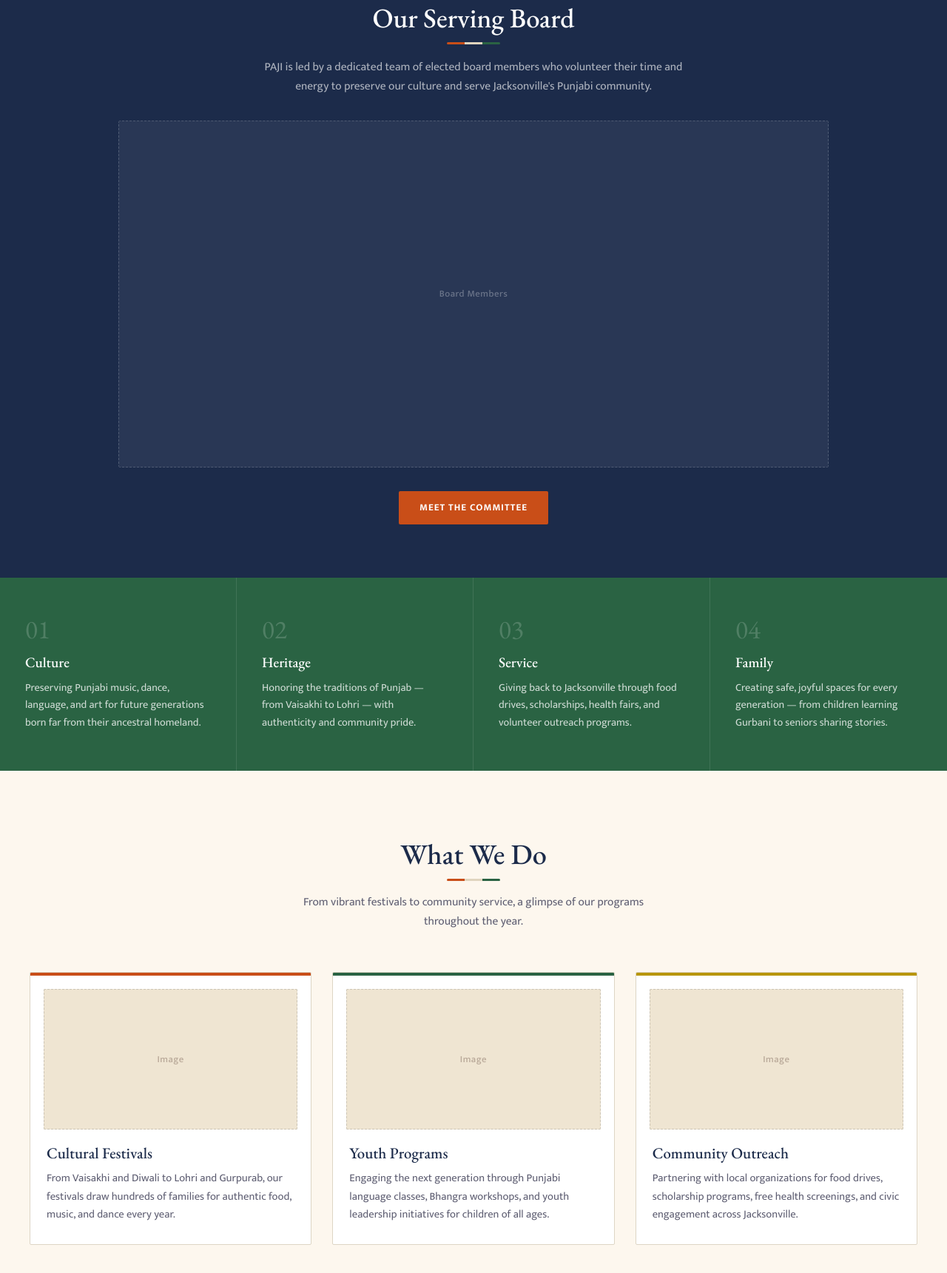
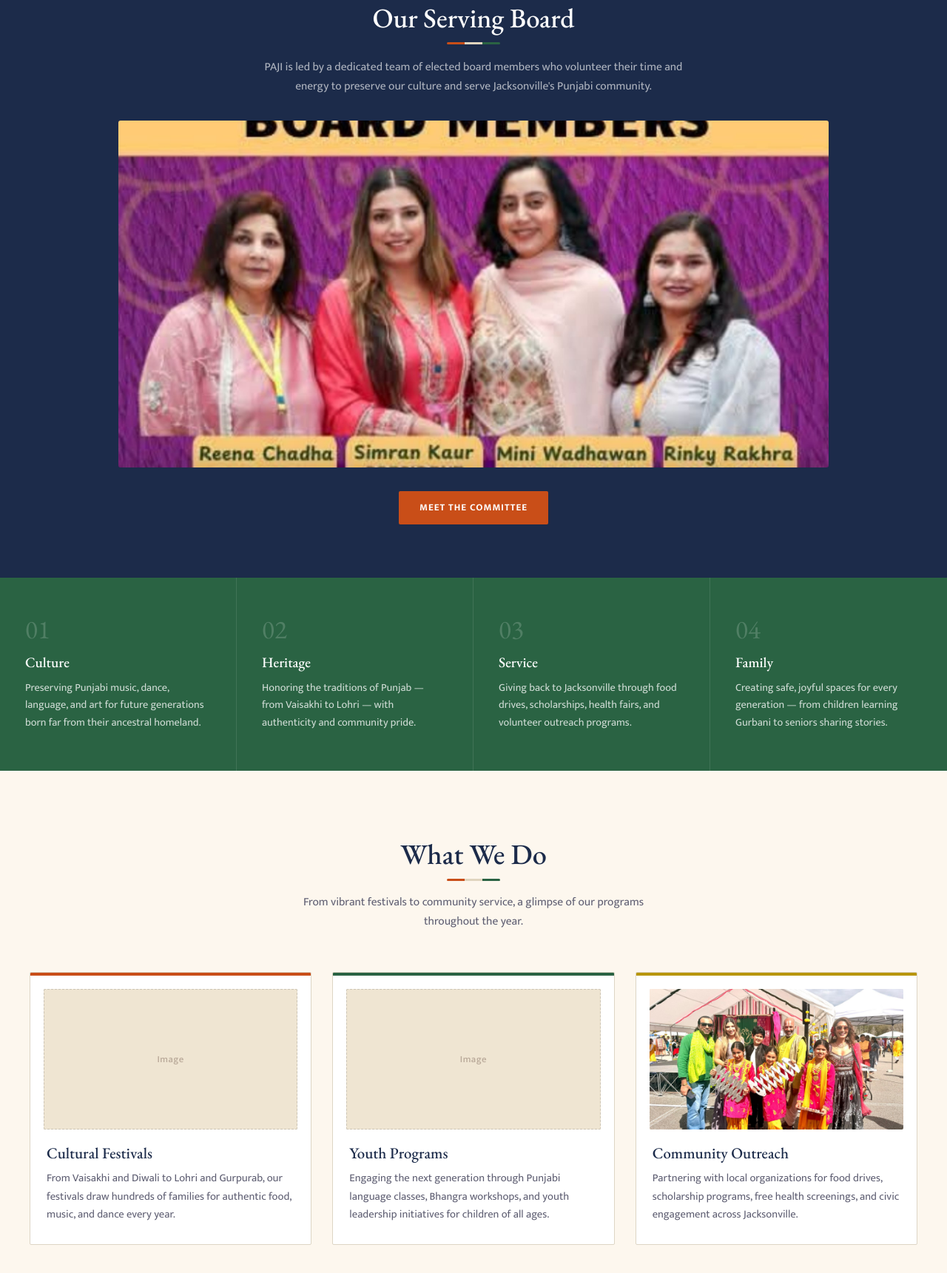
Before and after one commit to paji4jax/paji4jax.github.io, a plain HTML site: page index.html in a window 1280 px wide. Shown: the part 1493-3214 px from the top of the page at 74% size. Drawn offline with nearby package versions, Linux system fonts and the light colour scheme.

Commit message:
Update index.html

```diff
--- a/index.html
+++ b/index.html
@@ -861,7 +861,7 @@
                 Board Members image: save as images/board-members.jpg
                 (the "Board Members" graphic you shared)
             -->
-            <img src="images/board-members.jpg" alt="PAJI Board Members 2023–2026" class="frame-img"
+            <img src="images/board-members.jpeg" alt="PAJI Board Members 2023–2026" class="frame-img"
                  onload="this.classList.add('loaded'); this.closest('.img-frame').classList.add('loaded')"
                  onerror="this.remove()">
             <div class="frame-ph">Board Members</div>
@@ -938,7 +938,7 @@
         <div class="feature-card">
             <div class="fc-accent"></div>
             <div class="img-frame fc-img-frame">
-                <img src="images/community-outreach.jpg" alt="Community Outreach" class="frame-img"
+                <img src="images/community-outreach.jpeg" alt="Community Outreach" class="frame-img"
                      onload="this.classList.add('loaded'); this.closest('.img-frame').classList.add('loaded')"
                      onerror="this.remove()">
                 <div class="frame-ph">Image</div>
```
